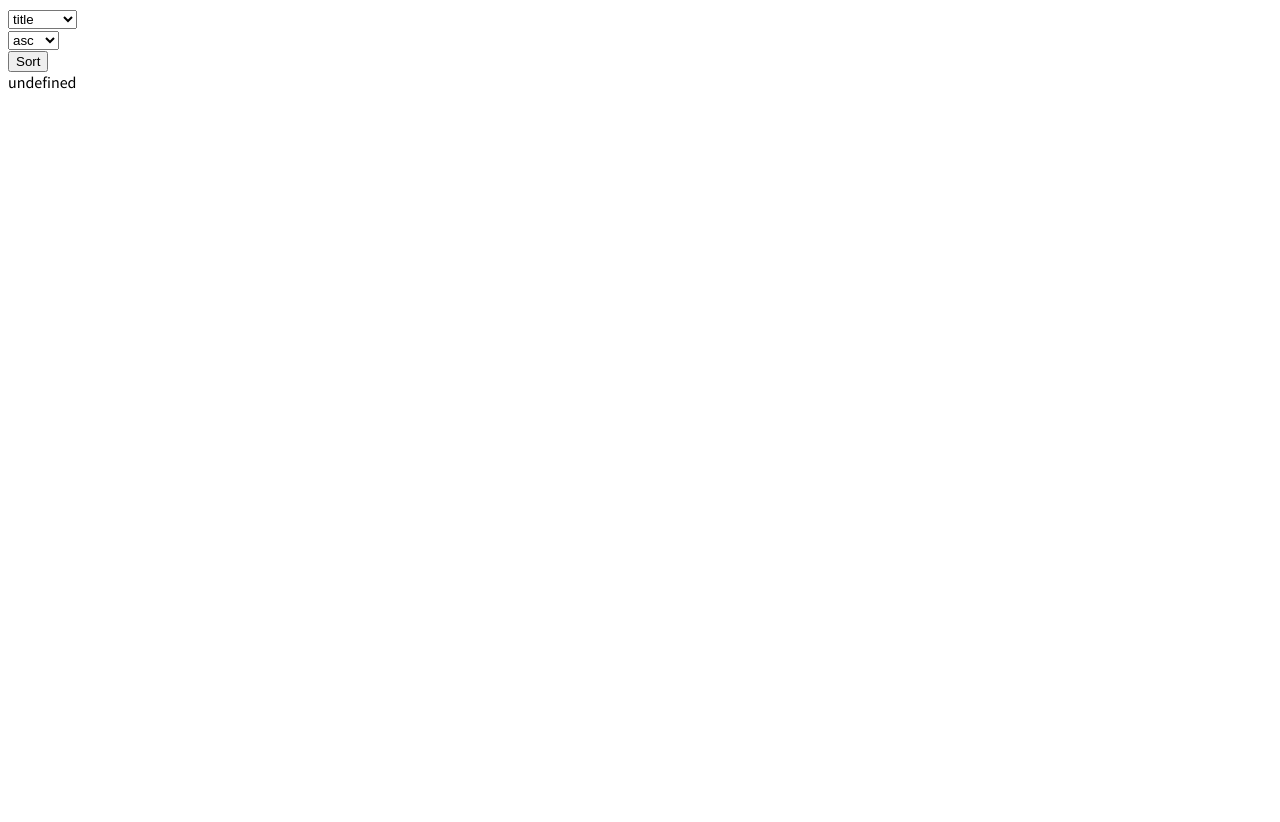
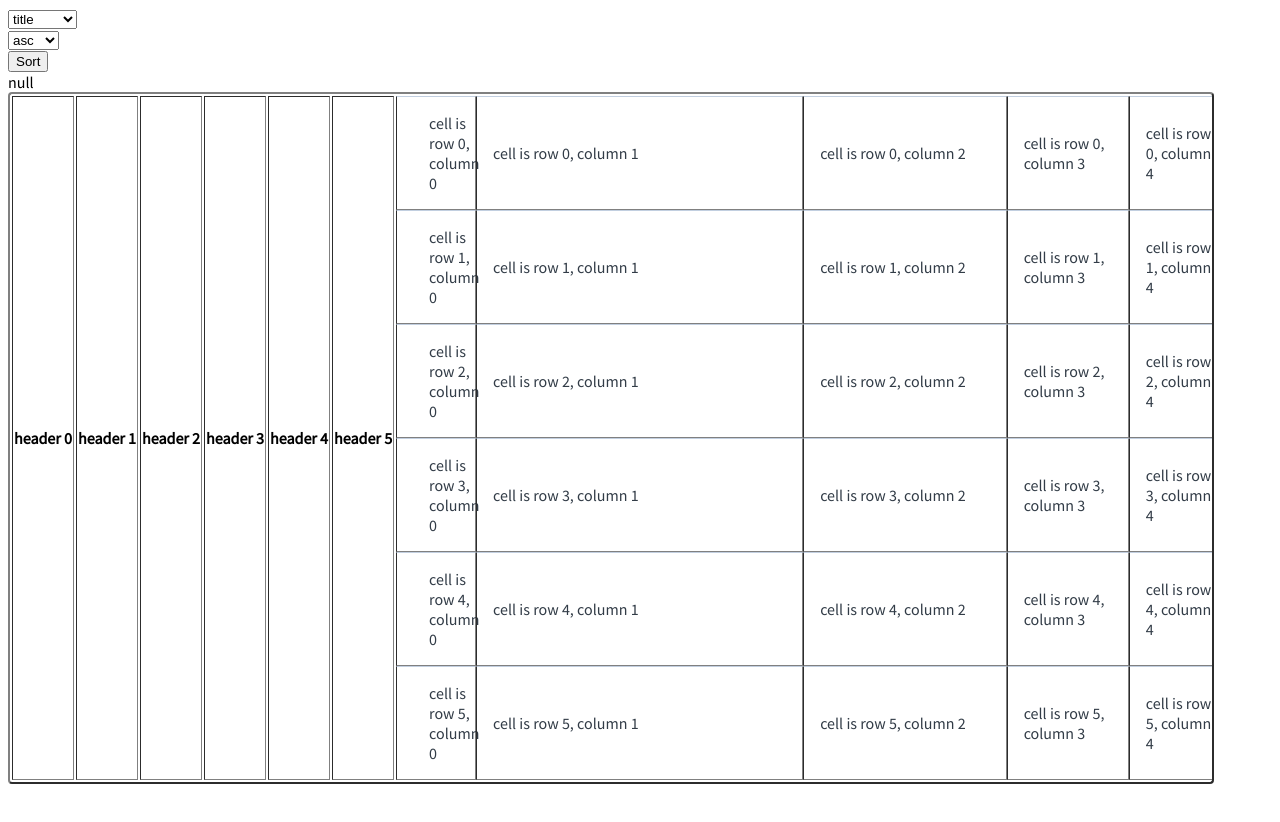
Before and after one commit to js-tasks-ru/js-20240530_ganzhass, a website: page 05-dom-document-loading/2-sortable-table-v1/index.html in a window 1280 px wide. Before the commit the page ends 800 px from the top, so only its background shows below. Drawn offline with Linux system fonts and the light colour scheme.

Commit message:
5.2 beginning

```diff
--- a/05-dom-document-loading/2-sortable-table-v1/index.js
+++ b/05-dom-document-loading/2-sortable-table-v1/index.js
@@ -1,5 +1,73 @@
 export default class SortableTable {
   constructor(headerConfig = [], data = []) {
+    this.headerConfig = headerConfig;
+    this.data = data;
+    this.element = this.createElement(this.createTemplate());
+  }
 
+  createElement(template) {
+    const element = document.createElement("div");
+    element.innerHTML = template;
+    return element.firstElementChild;
+  }
+
+  createTemplate() {
+    //body reference
+    var body = document.getElementsByTagName("body")[0];
+
+    // create elements <table> and a <tbody>
+    var tbl = document.createElement("table");
+    tbl.className = "sortable-table";
+
+    var tblBody = document.createElement("tbody");
+    tblBody.className = "sortable-table";
+
+    for (var k = 0; k <= this.headerConfig.length; k++) {
+      var headerT = document.createElement("th");
+      headerT.className = "sortable-table__header";
+      var headerText = document.createTextNode("header " + k);
+      headerT.appendChild(headerText);
+
+      tblBody.appendChild(headerT);
+    }
+
+    // cells creation
+    for (var j = 0; j <= this.headerConfig.length; j++) {
+      // table row creation
+      var row = document.createElement("tr");
+      row.className = "sortable-table__row";
+      for (var i = 0; i < this.headerConfig.length; i++) {
+        // create element <td> and text node
+        //Make text node the contents of <td> element
+        // put <td> at end of the table row
+        var cell = document.createElement("td");
+        cell.className = "sortable-table__cell";
+
+        var cellText = document.createTextNode(
+          "cell is row " + j + ", column " + i
+        );
+
+        cell.appendChild(cellText);
+        row.appendChild(cell);
+      }
+
+      //row added to end of table body
+      tblBody.appendChild(row);
+    }
+
+    // append the <tbody> inside the <table>
+    tbl.appendChild(tblBody);
+    // put <table> in the <body>
+    body.appendChild(tbl);
+    // tbl border attribute to
+    tbl.setAttribute("border", "2");
+  }
+  sort(fieldValue, orderValue) {}
+  remove() {
+    this.element.remove();
+  }
+
+  destroy() {
+    this.remove();
   }
 }
```
Also changed, not shown: 05-dom-document-loading/2-sortable-table-v1/style.css (+4 -4 lines).
